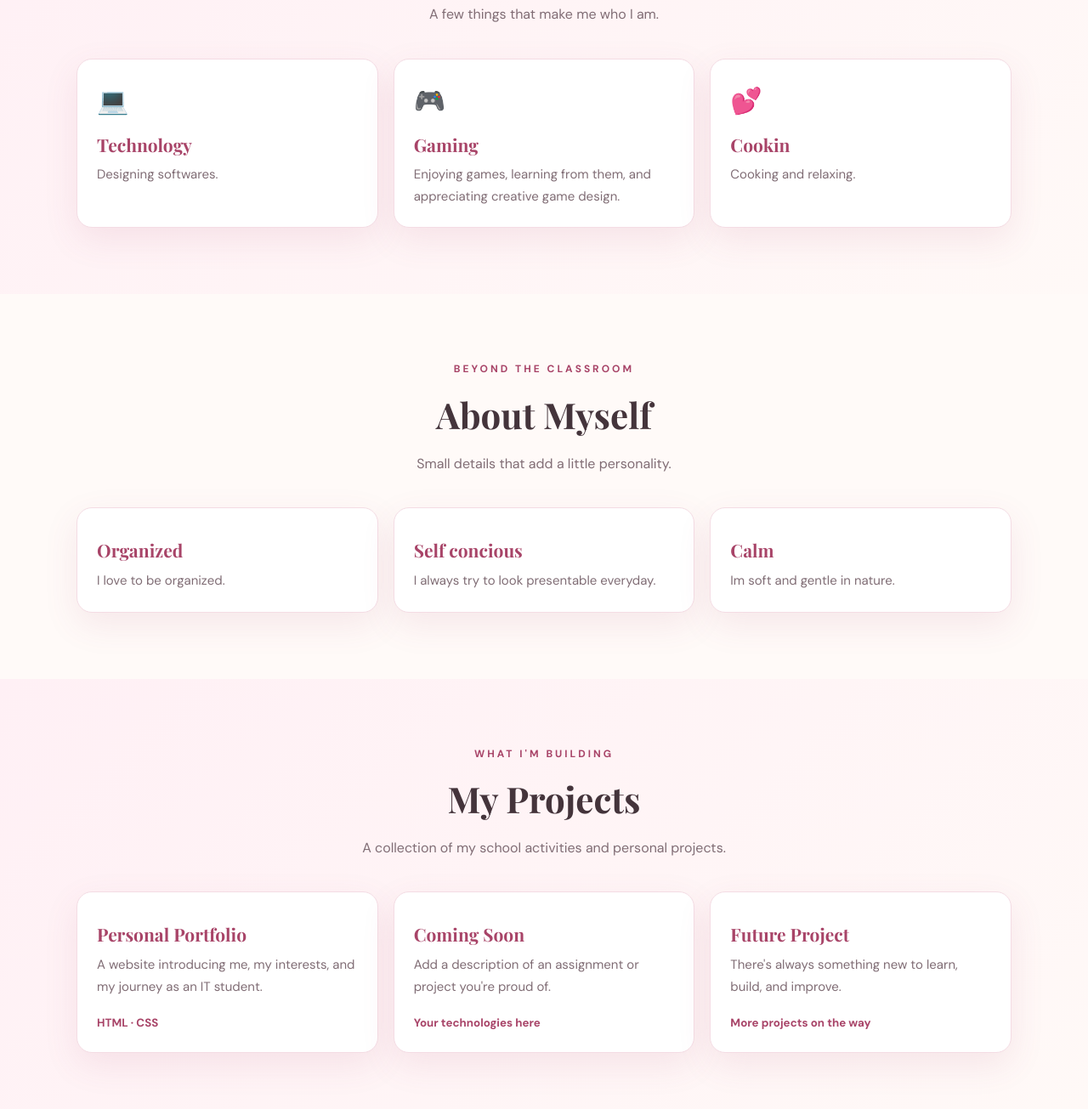
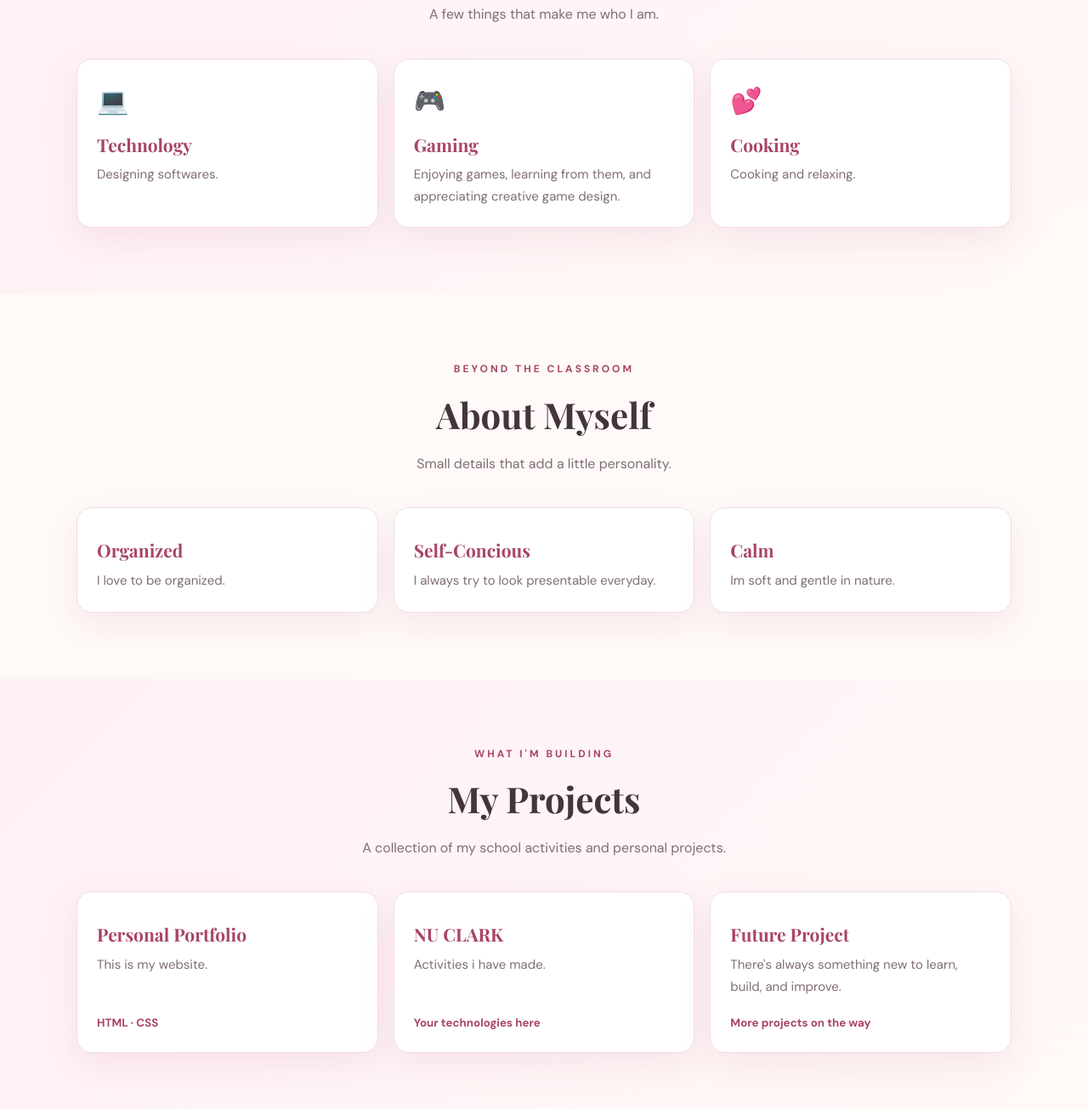
Before and after one commit to mrktng4/Samminess, a plain HTML site: page index.html in a window 1280 px wide. Shown: the part 1553-2858 px from the top of the page at 85% size. Drawn offline with nearby package versions, Linux system fonts and the light colour scheme.

Commit message:
Update index.html

```diff
--- a/index.html
+++ b/index.html
@@ -482,7 +482,7 @@ footer {
 
         <article class="mini-card">
             <div class="emoji">💕</div>
-            <h3>Cookin</h3>
+            <h3>Cooking</h3>
             <p>
                 Cooking and relaxing.
             </p>
@@ -514,7 +514,7 @@ footer {
 
         <article class="mini-card">
             <div class="emoji"></div>
-            <h3>Self concious</h3>
+            <h3>Self-Concious</h3>
             <p>
                 I always try to look presentable everyday.
             </p>
@@ -551,18 +551,16 @@ footer {
             <div class="emoji"></div>
             <h3>Personal Portfolio</h3>
             <p>
-                A website introducing me, my interests,
-                and my journey as an IT student.
+                This is my website.
             </p>
             <small>HTML · CSS</small>
         </article>
 
         <article class="mini-card project-card">
             <div class="emoji"></div>
-            <h3>Coming Soon</h3>
+            <h3>NU CLARK</h3>
             <p>
-                Add a description of an assignment
-                or project you're proud of.
+                Activities i have made.
             </p>
             <small>Your technologies here</small>
         </article>
```
